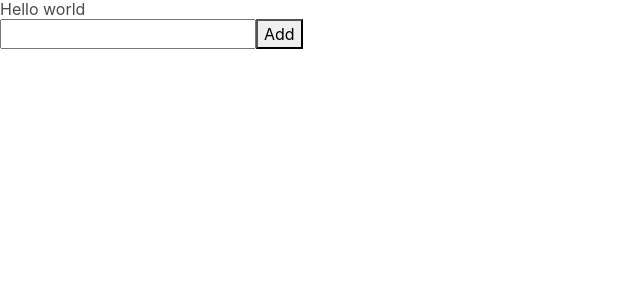
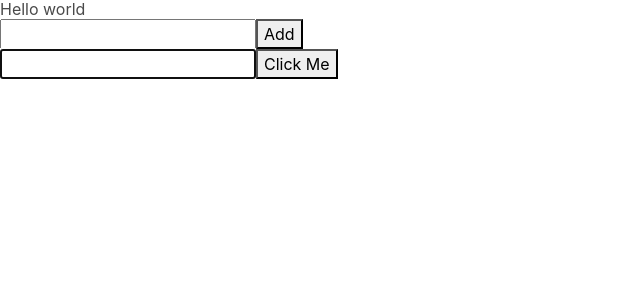
Before and after one commit to madhavi-anneboina/my-reactapp, a React (Create React App) app: page / in a window 1280 px wide. Shown: the top 300 px of the page, without its empty margins (0-640 px from the left). Built offline with nearby package versions, Linux system fonts and the light colour scheme.

Commit message:
added reactrefs example

```diff
--- a/src/App.js
+++ b/src/App.js
@@ -15,6 +15,8 @@
 import PureComp from "./components/PureComp";
 import PareComp from "./components/PareComp";
 import TodoList from "./components/TodoList";
+import RefsDemo from "./components/RefsDemo";
+
 
 
 const App = () => {
@@ -40,6 +42,8 @@
       <FragementDemo /> */}
       {/* <PareComp /> */}
       <TodoList />
+
+      <RefsDemo />
     </div>
   );
 };
--- /dev/null
+++ b/src/components/RefsDemo.js
@@ -0,0 +1,29 @@
+import React from "react";
+
+
+
+class RefsDemo extends React.Component{
+    constructor(props){
+        super(props)
+        this.inputRef = React.createRef()
+    }
+
+    componentDidMount(){
+        this.inputRef.current.focus()
+
+        console.log(this.inputRef.current)
+    }
+    clickHandler = () =>{
+        console.log(this.inputRef.current.value)
+    }
+    render(){
+        return(
+            <div>
+              <input type ="text" ref={this.inputRef} />
+              <button onClick={this.clickHandler}>Click Me</button>
+            </div>
+        )
+    }
+}
+
+export default RefsDemo
--- a/src/components/Welcome.js
+++ b/src/components/Welcome.js
@@ -1,6 +1,4 @@
 import React from "react";
-
-
 
 class Welcome extends React.Component {
   constructor (props){
```
